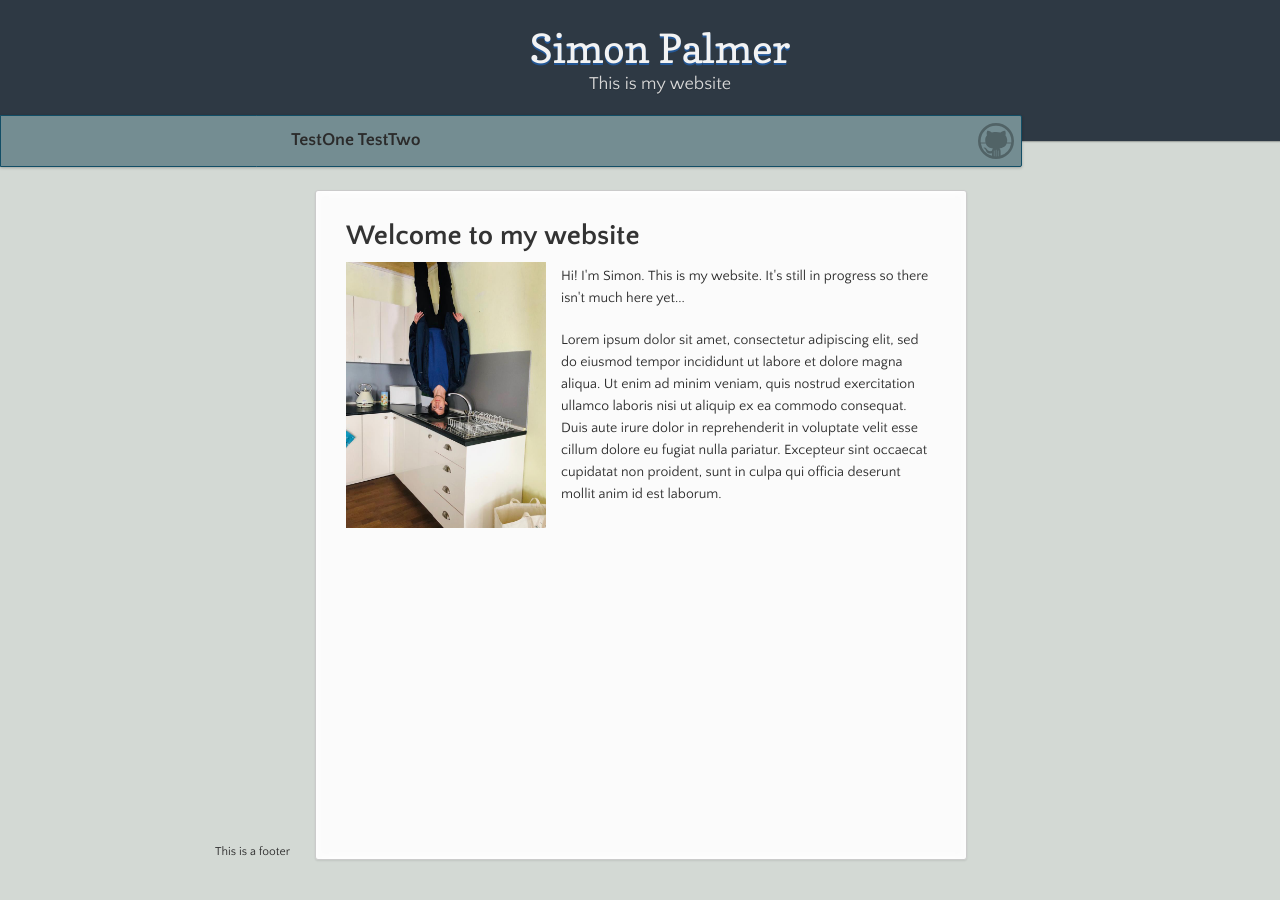
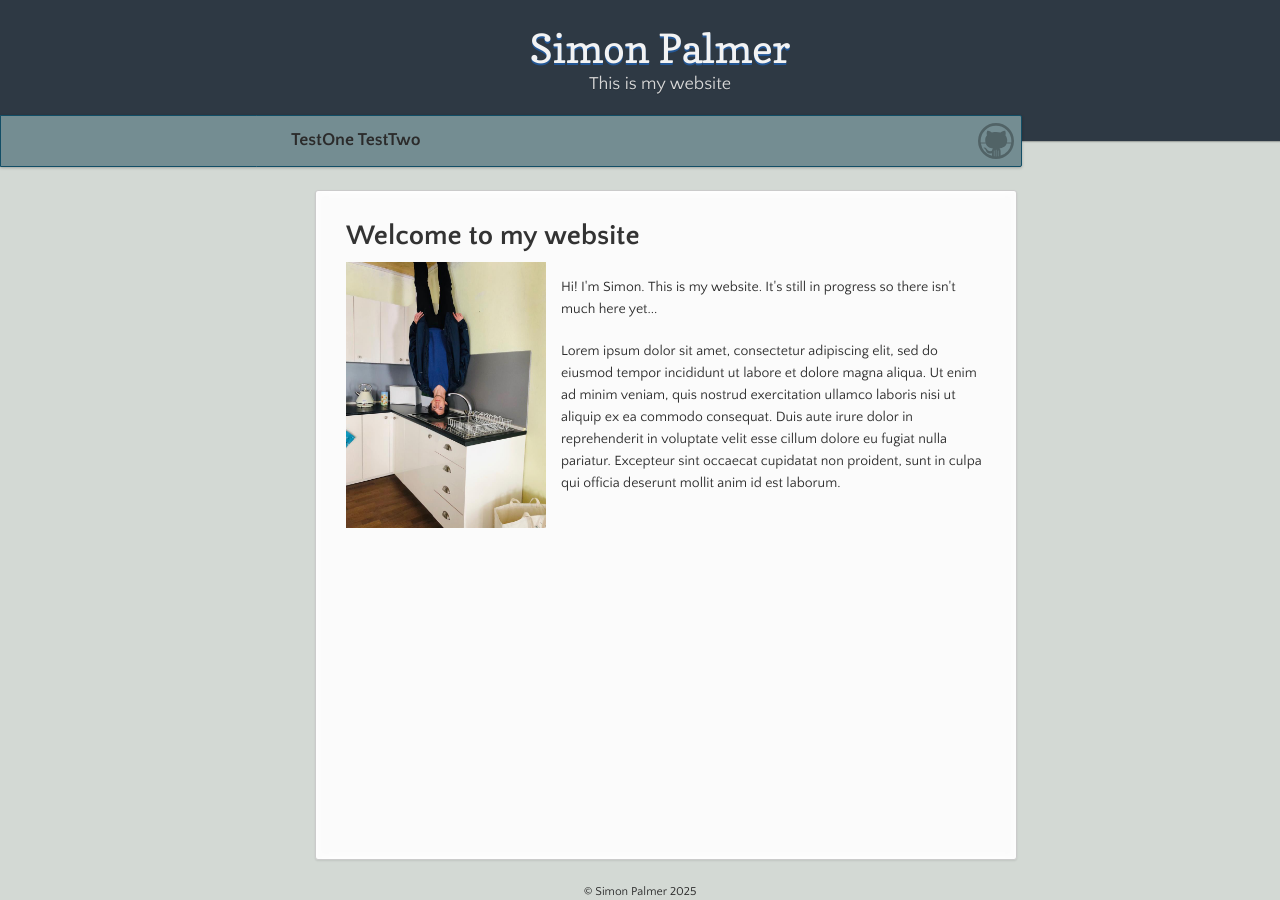
Before and after one commit to craylton/craylton.github.io, a Jekyll site: the page built from index.md, in a window 1280 px wide and 900 px high. Built offline with Jekyll 4.4.1, drawn with Linux system fonts in a browser that asks for light colours; our own code applies the rules of GitHub Pages for plain Markdown files.

Commit message:
simplify footer and minor style changes

```diff
--- a/_layouts/default.html
+++ b/_layouts/default.html
@@ -32,14 +32,11 @@
       </div><!-- end banner -->
 
     <div class="wrapper">
-      <nav>
-        <ul></ul>
-      </nav>
       <section>
         {{ content }}
       </section>
       <footer>
-        <p><small>This is a footer</small></p>
+        <small>© Simon Palmer 2025</small>
       </footer>
     </div>
   </body>
--- a/_sass/jekyll-theme-leap-day.scss
+++ b/_sass/jekyll-theme-leap-day.scss
@@ -305,7 +305,7 @@ header {
 }
 
 section {
-  width: 590px;
+  width: 640px;
   padding: 30px 30px 50px 30px;
   margin: 20px 0;
   margin-top: 190px;
@@ -366,13 +366,7 @@ nav {
 }
 
 footer {
-  width: 180px;
-  position: fixed;
-  left: 50%;
-  margin-left: -530px;
-  bottom: 20px;
-  text-align: right;
-  line-height: 16px;
+  text-align: center;
 }
 
 @media print,
@@ -423,16 +417,7 @@ screen and (max-width: 1060px) {
     border-width: 1px 0;
     padding: 20px 0;
     margin: 190px auto 20px;
-    max-width: 600px;
-  }
-
-  footer {
-    text-align: center;
-    margin: 20px auto;
-    position: relative;
-    left: auto;
-    bottom: auto;
-    width: auto;
+    max-width: 640px;
   }
 }
 
@@ -533,30 +518,8 @@ screen and (max-width: 480px) {
 }
 
 @media print,
-screen and (max-height: 680px) {
-
-  footer {
-    text-align: center;
-    margin: 20px auto;
-    position: relative;
-    left: auto;
-    bottom: auto;
-    width: auto;
-  }
-}
-
-@media print,
 screen and (max-height: 480px) {
   nav {
     display: none;
   }
-
-  footer {
-    text-align: center;
-    margin: 20px auto;
-    position: relative;
-    left: auto;
-    bottom: auto;
-    width: auto;
-  }
 }
```
